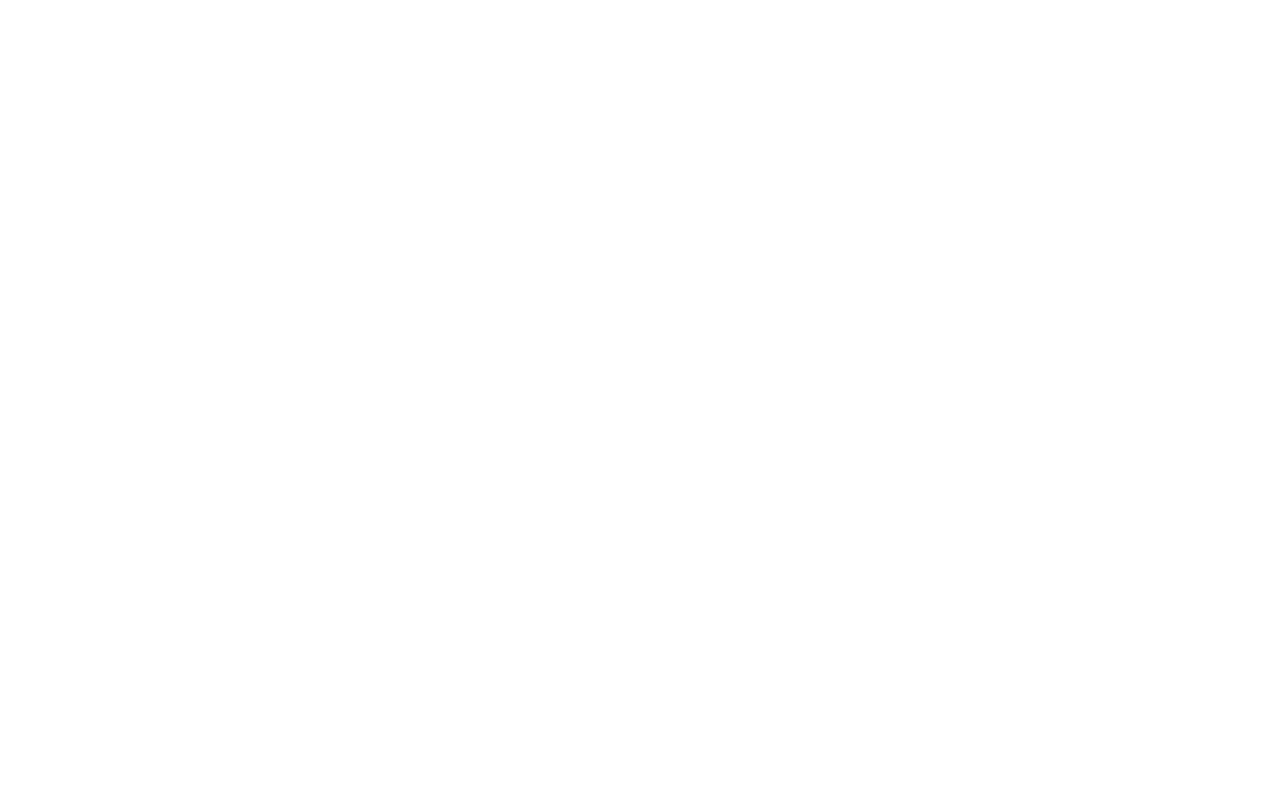
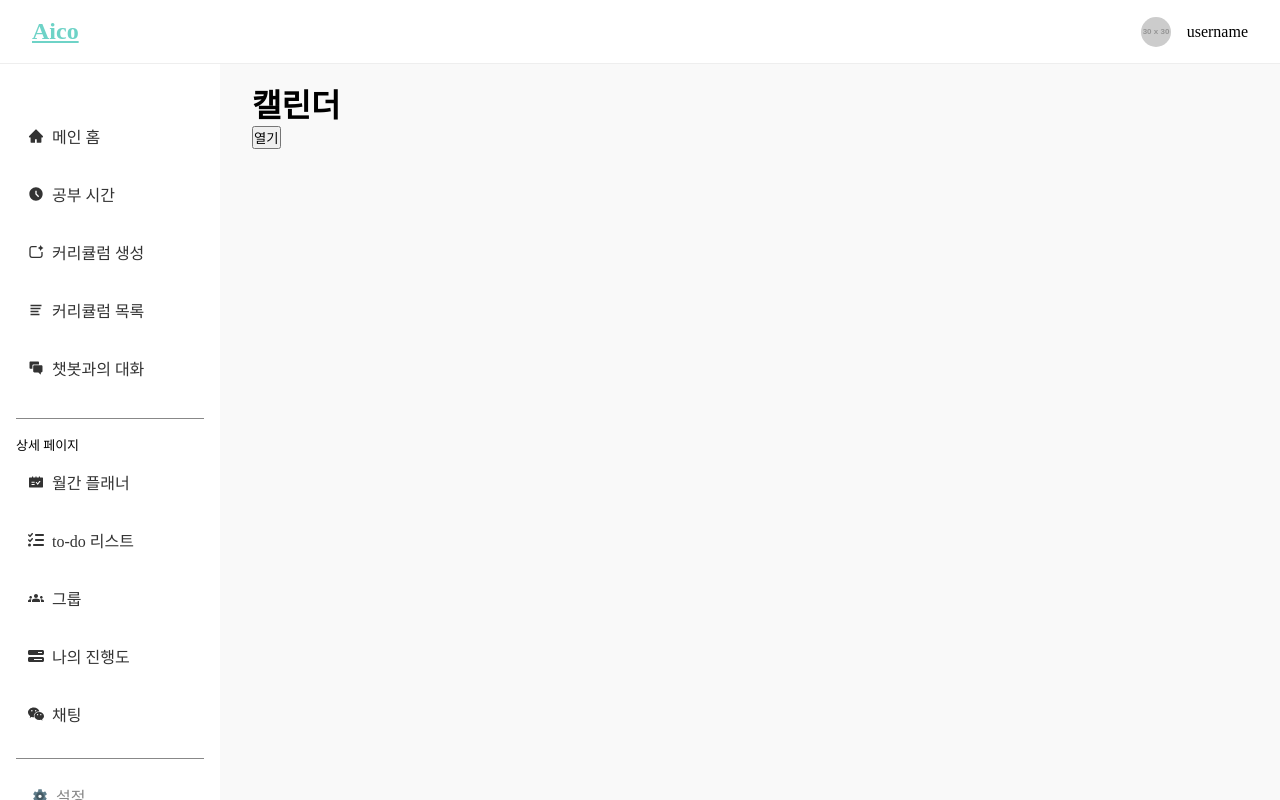
Before and after one commit to aico-team/aico-frontend, a React (Vite) app: page /Calendar in a window 1280 px wide. Before the commit this address had no page. Built offline with nearby package versions, Linux system fonts and the light colour scheme.

Commit message:
feat: 모달 확인을 위한 기본 설정 및 라우팅 연결

```diff
--- a/src/components/layout/Sidebar.jsx
+++ b/src/components/layout/Sidebar.jsx
@@ -50,7 +50,7 @@
         <div className="sidebar-subsection">상세 페이지</div>
         <ul>
           <li>
-            <Link to="/">
+            <Link to="/Calendar">
               <AiFillSchedule />
               월간 플래너
             </Link>
--- a/src/pages/Calendar.jsx
+++ b/src/pages/Calendar.jsx
@@ -1,7 +1,16 @@
-import React from "react";
+import React, { useState } from "react";
+import "../components/GoalModal";
+import GoalModal from "../components/GoalModal";
 
 const Calendar = () => {
-  return;
+  const [isOpen, setIsOpen] = useState(false);
+  return (
+    <div>
+      <h1>캘린더</h1>
+      <button onClick={() => setIsOpen(true)}>열기</button>
+      {isOpen && <GoalModal onClose={() => setIsOpen(false)} />}
+    </div>
+  );
 };
 
 export default Calendar;
--- a/src/router/AppRoutes.jsx
+++ b/src/router/AppRoutes.jsx
@@ -10,6 +10,7 @@
 import Layout from "../components/layout/Layout";
 import Landing from "../components/layout/Landing";
 import QnaPage from "../pages/QnaPage";
+import Calendar from "../pages/Calendar";
 
 export default function AppRoutes() {
   const [curriculum, setCurriculum] = useState(null);
@@ -38,6 +39,7 @@
           />
           <Route path="/CurriculumList" element={<CurriculumList />} />
           <Route path="/QnaPage" element={<QnaPage />} />
+          <Route path="/Calendar" element={<Calendar />} />
         </Route>
       </Routes>
     </Router>
```
